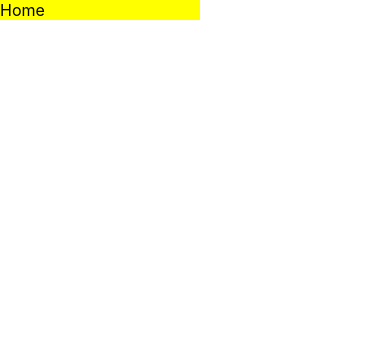
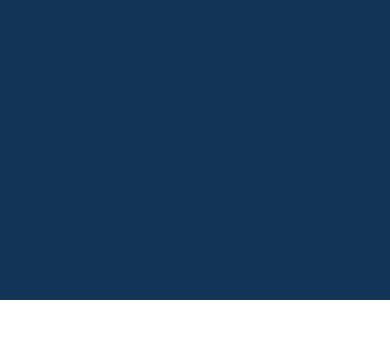
Before and after one commit to BB-PSP/BB-PSP-client, a Next.js app: page / in a window 390 px wide. Shown: the top 338 px of the page. Built offline with nearby package versions, Linux system fonts and the light colour scheme.

Commit message:
반응형 웹 테스트중

```diff
--- a/src/pages/_app.tsx
+++ b/src/pages/_app.tsx
@@ -1,8 +1,16 @@
-import '../styles/globals.css'
-import type { AppProps } from 'next/app'
+import type { AppProps } from 'next/app';
+import GlobalStyle from '../styles/globalStyles';
+import { ThemeProvider } from 'styled-components';
+import { theme } from '../styles/theme';
 
 function MyApp({ Component, pageProps }: AppProps) {
-  return <Component {...pageProps} />
+  return (
+    <>
+      <GlobalStyle />
+      <ThemeProvider theme={theme}>
+        <Component {...pageProps} />
+      </ThemeProvider>
+    </>
+  );
 }
-
-export default MyApp
+export default MyApp;
--- a/src/pages/index.tsx
+++ b/src/pages/index.tsx
@@ -1,14 +1,25 @@
 import type { NextPage } from 'next';
 import Link from 'next/link';
 import styled from 'styled-components';
+import { theme } from '../styles/theme';
 
 const TestDiv = styled.div`
-  width: 200px;
-  background: yellow;
+  @media ${(props) => props.theme.tablet} {
+    width: 100%;
+    height: 300px;
+    margin: 0 auto;
+    background: #333;
+  }
+  @media ${(props) => props.theme.mobile} {
+    width: 100%;
+    height: 300px;
+    margin: 0 auto;
+    background: #123456;
+  }
 `;
 
 const Home: NextPage = () => {
-  return <TestDiv>Home</TestDiv>;
+  return <TestDiv></TestDiv>;
 };
 
 export default Home;
--- /dev/null
+++ b/src/styles/globalStyles.ts
@@ -0,0 +1,35 @@
+import { createGlobalStyle } from 'styled-components';
+import reset from 'styled-reset';
+
+const GlobalStyle = createGlobalStyle`
+  ${reset}
+  * {
+    box-sizing: border-box;
+  }
+  body{
+    background-color: #ffffff;
+    font-family: -apple-system,system-ui,BlinkMacSystemFont,"Segoe UI",Roboto,"Helvetica Neue",Arial,sans-serif;
+  }
+  a {
+    color: inherit;
+    text-decoration: none;
+  }
+  input, button {
+    background-color: transparent;
+    border: none;
+    outline: none;
+  }
+  h1, h2, h3, h4, h5, h6{
+    font-family:'Maven Pro', sans-serif;
+  }
+  ol, ul, li {
+    list-style: none;
+  }
+  img {
+    display: block;
+    width: 100%;
+    height: 100%;
+  }
+`;
+
+export default GlobalStyle;
--- /dev/null
+++ b/src/styles/theme.ts
@@ -0,0 +1 @@
+export const theme = {};
```
